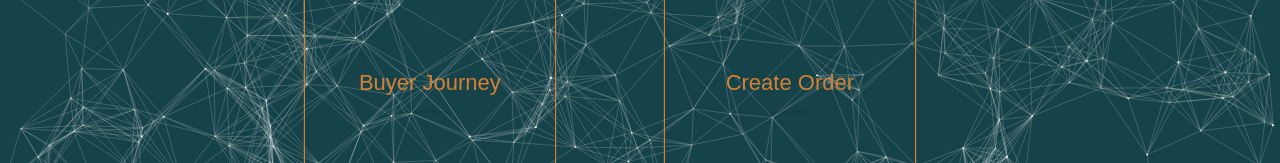
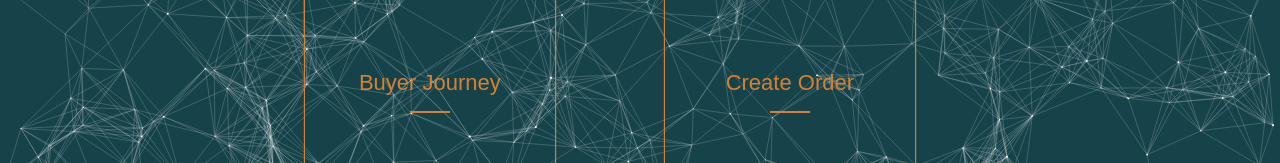
Before and after one commit to Mohammed394/hydraE, a Vue app: page /Main in a window 1280 px wide. Shown: the part 444-607 px from the top of the page. Built offline with nearby package versions, Linux system fonts and the light colour scheme.

Commit message:
Update cardStyle.css

```diff
--- a/src/assets/styles/cardStyle.css
+++ b/src/assets/styles/cardStyle.css
@@ -68,7 +68,7 @@ span .h3,
   height: 2px;
   width: 40px;
   display: block;
-  background: rgba(0, 0, 0, 0.1);
+  background: #d68034;
   margin: 15px auto;
 }
 
```
